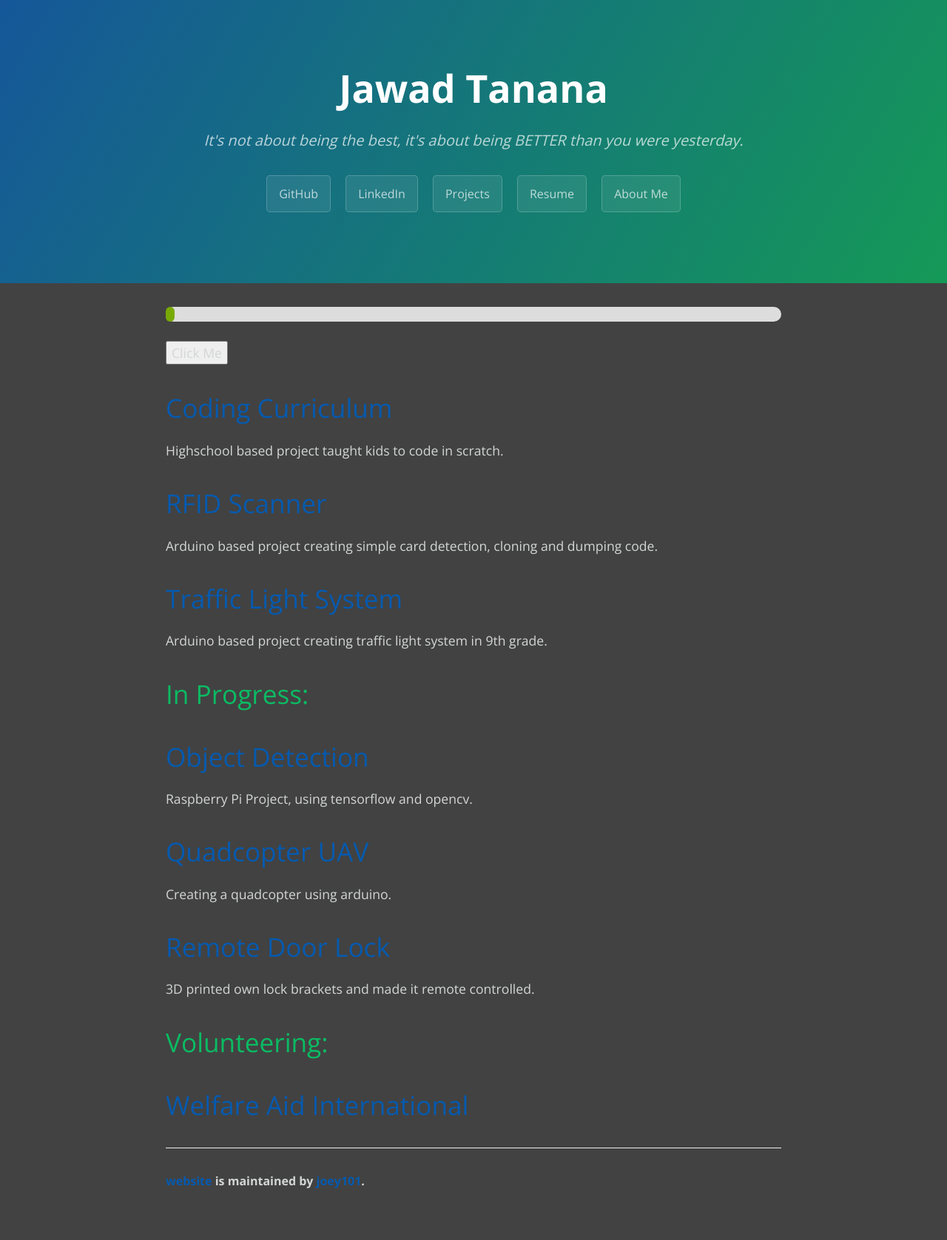
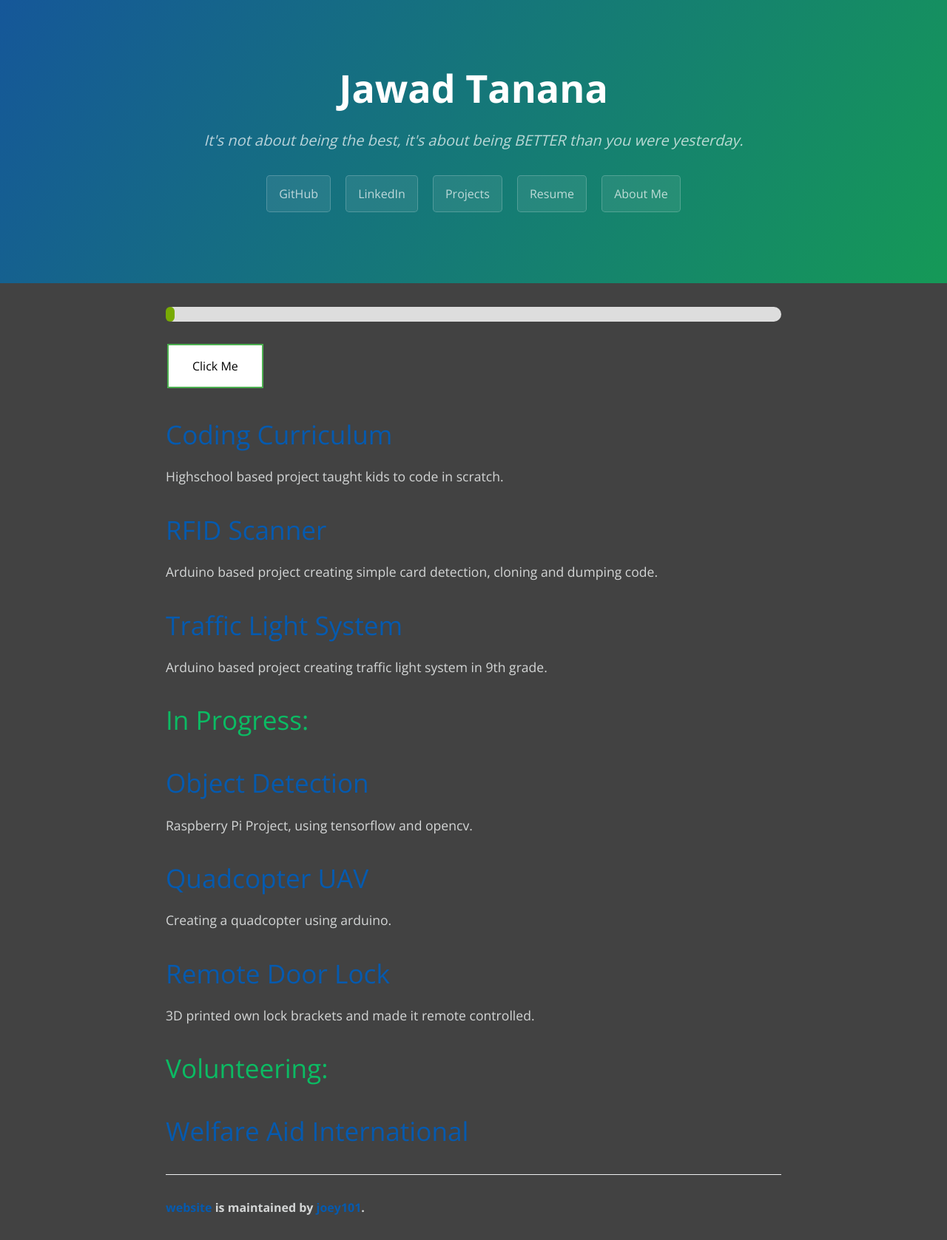
Before and after one commit to joey101/website, a Jekyll site: the page built from index.md, in a window 1280 px wide. Shown: the whole page at 74% size. Built offline with Jekyll 4.4.1, drawn with Linux system fonts in a browser that asks for light colours; before the commit the page ends 1641 px from its top, so only the background shows below that.

Commit message:
Update default.html

```diff
--- a/_layouts/default.html
+++ b/_layouts/default.html
@@ -37,7 +37,7 @@
 
     </div>
       <br>
-<button onclick="move()">Click Me</button>
+<button class="button button1" onclick="move()">Click Me</button>
       {{ content }}
 
       <footer class="site-footer">
```
